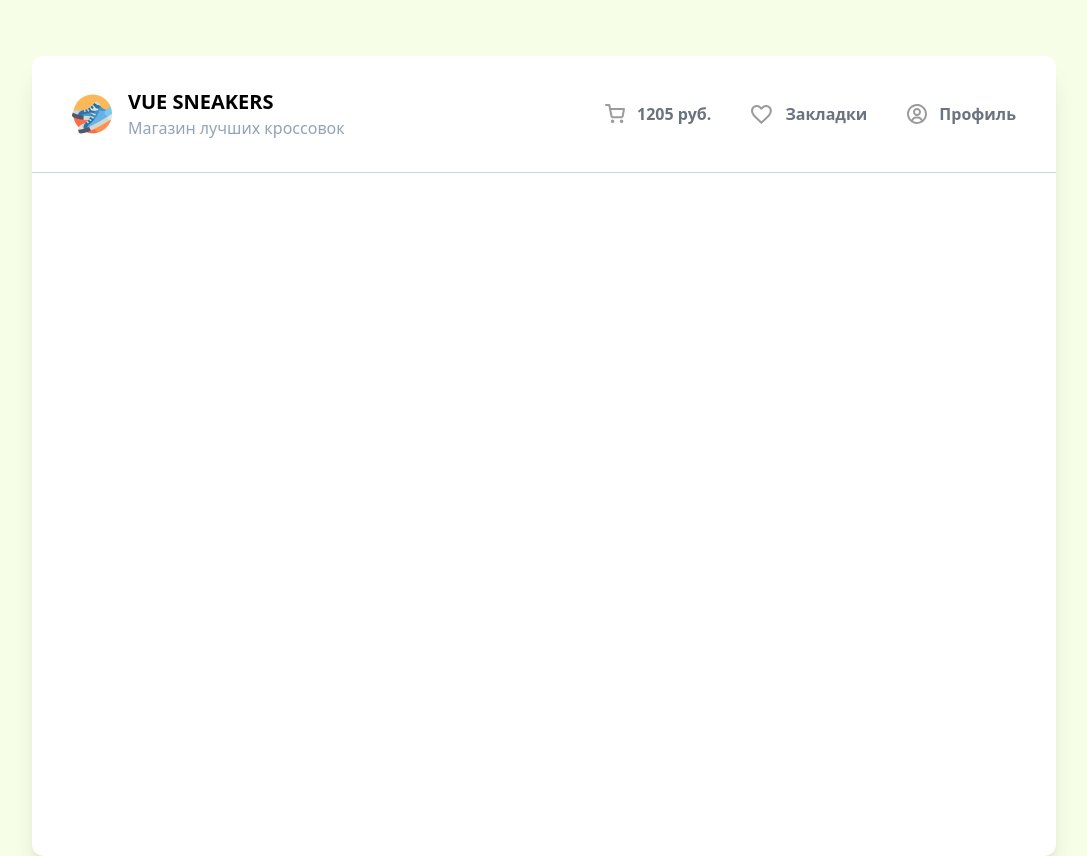
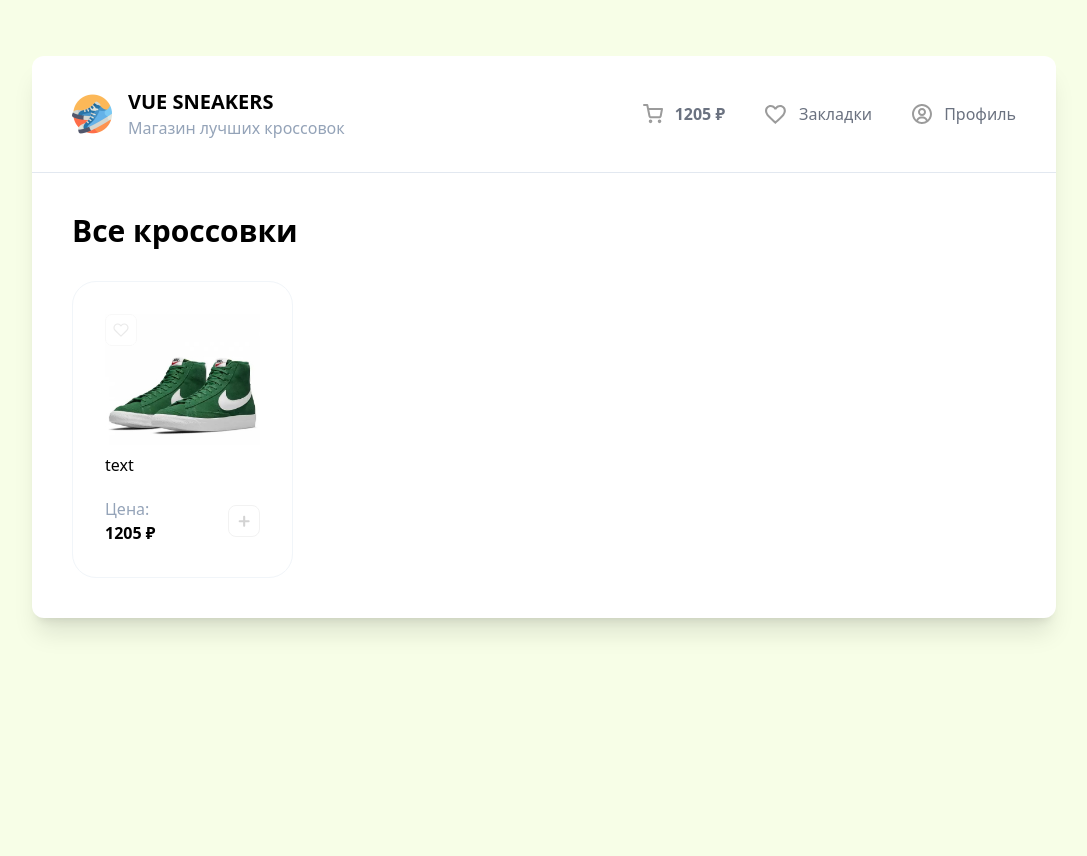
Before and after one commit to Alexander-Verbin/vue-sneakers, a Vue app: page / in a window 1280 px wide. Shown: the whole page, without its empty margins (96-1183 px from the left). After the commit the page ends 800 px from the top, so only its background shows below. Built offline with nearby package versions, Linux system fonts and the light colour scheme.

Commit message:
add card layout and fix styles

```diff
--- a/index.html
+++ b/index.html
@@ -6,7 +6,7 @@
     <meta name="viewport" content="width=device-width, initial-scale=1.0">
     <title>Vue Sneakers</title>
   </head>
-  <body class="app-body">
+  <body>
     <div id="app"></div>
     <script type="module" src="/src/main.js"></script>
   </body>
--- a/src/App.vue
+++ b/src/App.vue
@@ -1,9 +1,16 @@
 <template>
-  <div class="w-4/5 mx-auto bg-white h-screen rounded-xl shadow-xl mt-14">
-    <Header/>
+  <div class="container">
+    <Header />
+    <div class="content">
+      <h1 class="page-title">Все кроссовки</h1>
+      <div class="wrapper">
+        <Card />
+      </div>
+    </div>
   </div>
 </template>
 
 <script setup>
   import Header from "@/components/Header.vue";
+  import Card from "@/components/Card.vue";
 </script>
--- a/src/assets/styles/index.css
+++ b/src/assets/styles/index.css
@@ -2,6 +2,85 @@
 @tailwind components;
 @tailwind utilities;
 
-.app-body {
-    background-color: hsl(78,92%,95%);
+@layer base {
+    body {
+        @apply bg-lime-50;
+    }
+
+    button {
+        @apply cursor-pointer;
+    }
 }
+
+@layer components {
+
+    .header {
+        @apply flex justify-between border-b border-slate-200 px-10 py-8;
+    }
+
+    .header__logo {
+        @apply flex items-center gap-4;
+    }
+
+    .header-logo__img {
+        @apply w-10;
+    }
+
+    .header-logo__title {
+        @apply text-xl font-bold uppercase;
+    }
+
+    .header-logo__text {
+        @apply text-slate-400;
+    }
+
+    .header__list {
+        @apply flex items-center gap-10;
+    }
+
+    .header-list__item {
+        @apply flex items-center gap-3 text-gray-500 cursor-pointer transition duration-200 ease-in-out hover:text-lime-500;
+    }
+
+    .card {
+        @apply relative bg-white border border-slate-100 rounded-3xl p-8 cursor-pointer transition hover:-translate-y-2 hover:shadow-xl;
+    }
+
+    .card__title {
+        @apply mt-2;
+    }
+
+    .card__favorite {
+        @apply absolute top-8 left-8;
+    }
+
+    .card__footer {
+        @apply flex justify-between mt-5;
+    }
+
+    .card-footer__block {
+        @apply flex flex-col;
+    }
+
+    .card-footer__text {
+        @apply text-slate-400;
+    }
+}
+
+@layer utilities {
+    .container {
+        @apply w-4/5 mx-auto bg-white rounded-xl shadow-xl mt-14;
+    }
+
+    .content {
+        @apply p-10;
+    }
+
+    .wrapper {
+        @apply grid grid-cols-4 gap-5 ;
+    }
+
+    .page-title {
+        @apply text-3xl font-bold mb-8;
+    }
+}
--- /dev/null
+++ b/src/components/Card.vue
@@ -0,0 +1,22 @@
+<template>
+  <div class="card">
+    <button class="card__favorite" type="button">
+      <img src="/like-1.svg" alt="Like" />
+    </button>
+    <img src="/sneakers/sneakers-1.jpg" alt="Sneaker" />
+    <p class="card__title">text</p>
+    <div class="card__footer card-footer">
+      <div class="card-footer__block">
+        <span class="card-footer__text">Цена:</span>
+        <b>1205 &#8381;</b>
+      </div>
+      <button type="button">
+        <img src="/plus.svg" alt="Add">
+      </button>
+    </div>
+  </div>
+</template>
+
+<script setup>
+
+</script>
--- a/src/components/Header.vue
+++ b/src/components/Header.vue
@@ -1,28 +1,28 @@
 <template>
-  <header class="flex justify-between border-b border-slate-300 px-10 py-8">
-    <div class="flex items-center gap-4">
+  <header class="header">
+    <div class="header__logo header-logo">
       <img
-          class="w-10"
+          class="header-logo__img"
           src="/logo.png"
           alt="logo"
       >
-      <div>
-        <h2 class="text-xl font-bold uppercase">Vue Sneakers</h2>
-        <p class="text-slate-400">Магазин лучших кроссовок</p>
+      <div class="header-logo__block">
+        <h2 class="header-logo__title">Vue Sneakers</h2>
+        <p class="header-logo__text">Магазин лучших кроссовок</p>
       </div>
     </div>
-    <ul class="flex items-center gap-10">
-      <li class="flex items-center gap-3 text-gray-500">
+    <ul class="header__list header-list">
+      <li class="header-list__item">
         <img src="/cart.svg" alt="Cart">
-        <b>1205 руб.</b>
+        <b>1205 &#8381;</b>
       </li>
-      <li class="flex items-center gap-3 text-gray-500">
+      <li class="header-list__item">
         <img src="/heart.svg" alt="Favorite">
-        <b>Закладки</b>
+        <span>Закладки</span>
       </li>
-      <li class="flex items-center gap-3 text-gray-500">
+      <li class="header-list__item">
         <img src="/profile.svg" alt="Profile">
-        <b>Профиль</b>
+        <span>Профиль</span>
       </li>
     </ul>
   </header>
```
Also changed, not shown: .eslintrc.cjs.
